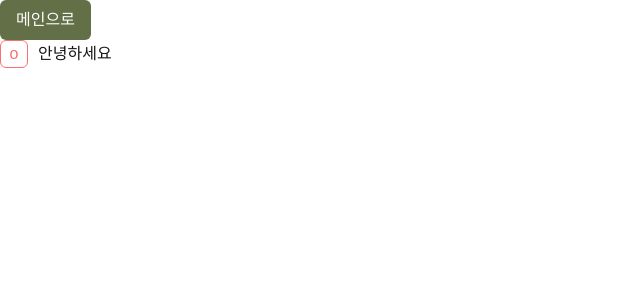
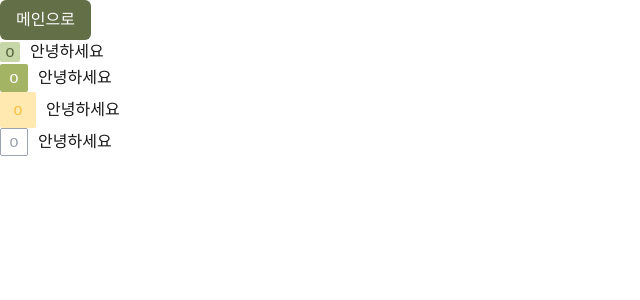
Before and after one commit to User850413/components, a Next.js app: page /components-pages/checkBox-page in a window 1280 px wide. Shown: the top 300 px of the page, without its empty margins (0-640 px from the left). Built offline with nearby package versions, Linux system fonts and the light colour scheme.

Commit message:
02/19 :lipstick: : checkbox UI 蹂댁셿

```diff
--- a/src/components/CheckBox.tsx
+++ b/src/components/CheckBox.tsx
@@ -1,22 +1,9 @@
 import clsx from 'clsx'
 import { useEffect, useState } from 'react'
-import { twMerge } from 'tailwind-merge'
-
-const COLORS = [
-  'red',
-  'orange',
-  'yellow',
-  'green',
-  'sky',
-  'blue',
-  'purple',
-  'pink',
-  'gray',
-] as const
 
 interface CheckBoxProps {
   label?: string
-  color?: (typeof COLORS)[number]
+  color?: 'primary' | 'secondary' | 'tertiary' | 'gray'
   variants?: 'outline' | 'subtle' | 'solid'
   disabled?: boolean
   readonly?: boolean
@@ -49,37 +36,22 @@ export default function CheckBox({
   // NOTE : UI 스타일링 로직
   const variantsClasses = {
     outline: {
-      red: 'border-red-400 bg-white text-red-400',
-      orange: 'border-orange-400 bg-white text-orange-400',
-      yellow: 'border-yellow-400 bg-white text-yellow-400',
-      green: 'border-green-400 bg-white text-green-400',
-      sky: 'border-sky-400 bg-white text-sky-400',
-      blue: 'border-blue-400 bg-white text-blue-400',
-      purple: 'border-purple-400 bg-white text-purple-400',
-      pink: 'border-pink-400 bg-white text-pink-400',
-      gray: 'border-gray-400 bg-white text-gray-400',
+      primary: 'border-primary bg-white text-primary hover:bg-gray-50',
+      secondary: 'border-secondary bg-white text-secondary hover:bg-gray-50',
+      tertiary: 'border-tertiary bg-white text-tertiary hover:bg-gray-50',
+      gray: 'border-gray-400 bg-white text-gray-400 hover:bg-gray-50',
     },
     subtle: {
-      red: 'bg-red-200 text-red-500',
-      orange: 'bg-orange-200 text-orange-500',
-      yellow: 'bg-yellow-200 text-yellow-500',
-      green: 'bg-green-200 text-green-500',
-      sky: 'bg-sky-200 text-sky-500',
-      blue: 'bg-blue-200 text-blue-500',
-      purple: 'bg-purple-200 text-purple-500',
-      pink: 'bg-pink-200 text-pink-500',
-      gray: 'bg-gray-200 text-gray-500',
+      primary: 'bg-primary-soft text-primary-darker hover:bg-primary',
+      secondary: 'bg-secondary-soft text-secondary-darker hover:bg-secondary',
+      tertiary: 'bg-tertiary-soft text-tertiary-darker hover:bg-tertiary',
+      gray: 'bg-gray-200 text-gray-500 hover:bg-gray-300',
     },
     solid: {
-      red: 'bg-red-400 text-white',
-      orange: 'bg-orange-400 text-white',
-      yellow: 'bg-yellow-400 text-white',
-      green: 'bg-green-400 text-white',
-      sky: 'bg-sky-400 text-white',
-      blue: 'bg-blue-400 text-white',
-      purple: 'bg-purple-400 text-white',
-      pink: 'bg-pink-400 text-white',
-      gray: 'bg-gray-400 text-white',
+      primary: 'bg-primary text-white hover:bg-primary-darker',
+      secondary: 'bg-secondary text-white hover:bg-secondary-darker',
+      tertiary: 'bg-tertiary text-white hover:bg-tertiary-darker',
+      gray: 'bg-gray-400 text-white hover:bg-gray-600',
     },
   }
   const finalStyleClasses = variantsClasses[variants][color]
@@ -94,12 +66,15 @@ export default function CheckBox({
           onClick={handleClickCheck}
         >
           <div
-            className={twMerge(
-              clsx(
-                'relative h-7 w-7 rounded-md',
-                { border: variants === 'outline' },
-                finalStyleClasses
-              )
+            className={clsx(
+              'relative rounded-sm',
+              { border: variants === 'outline' },
+              {
+                'h-5 w-5 rounded-sm': size === 'sm',
+                'h-7 w-7 rounded-md': size == 'md',
+                'h-9 w-9 rounded-lg': size === 'lg',
+              },
+              finalStyleClasses
             )}
           >
             <span className="absolute left-1/2 top-1/2 -translate-x-1/2 -translate-y-1/2">
--- a/src/pages/components-pages/checkBox-page.tsx
+++ b/src/pages/components-pages/checkBox-page.tsx
@@ -3,7 +3,34 @@ import CheckBox from '@/components/CheckBox'
 export default function CheckBoxPage() {
   return (
     <>
-      <CheckBox label="안녕하세요" gap={10} color="red" variants="outline" />
+      <CheckBox
+        label="안녕하세요"
+        gap={10}
+        color="primary"
+        variants="subtle"
+        size="sm"
+      />
+      <CheckBox
+        label="안녕하세요"
+        gap={10}
+        color="secondary"
+        variants="solid"
+        size="md"
+      />
+      <CheckBox
+        label="안녕하세요"
+        gap={10}
+        color="tertiary"
+        variants="subtle"
+        size="lg"
+      />
+      <CheckBox
+        label="안녕하세요"
+        gap={10}
+        color="gray"
+        variants="outline"
+        size="md"
+      />
     </>
   )
 }
--- a/tailwind.config.ts
+++ b/tailwind.config.ts
@@ -10,18 +10,23 @@ export default {
     extend: {
       colors: {
         primary: '#626F47',
+        'primary-soft': '#c8d7a7',
         'primary-lighter': '#758357',
         'primary-darker': '#5a6740',
         secondary: '#A4B465',
+        'secondary-soft': '#dde7b5',
         'secondary-lighter': '#b3c373',
         'secondary-darker': '#98a75a',
         tertiary: '#FFCF50',
+        'tertiary-soft': '#ffe9b0',
         'tertiary-lighter': '#ffd669',
         'tertiary-darker': '#f2c344',
         quaternary: '#FEFAE0',
+        'quaternary-soft': '#fffdef',
         'quaternary-lighter': '#fffef4',
         'quaternary-darker': '#f6f2d2',
         alert: '#E07A5F',
+        'alert-soft': '#ffd0c4',
         'alert-lighter': '#f08b71',
         'alert-darker': '#db7459',
       },
```
